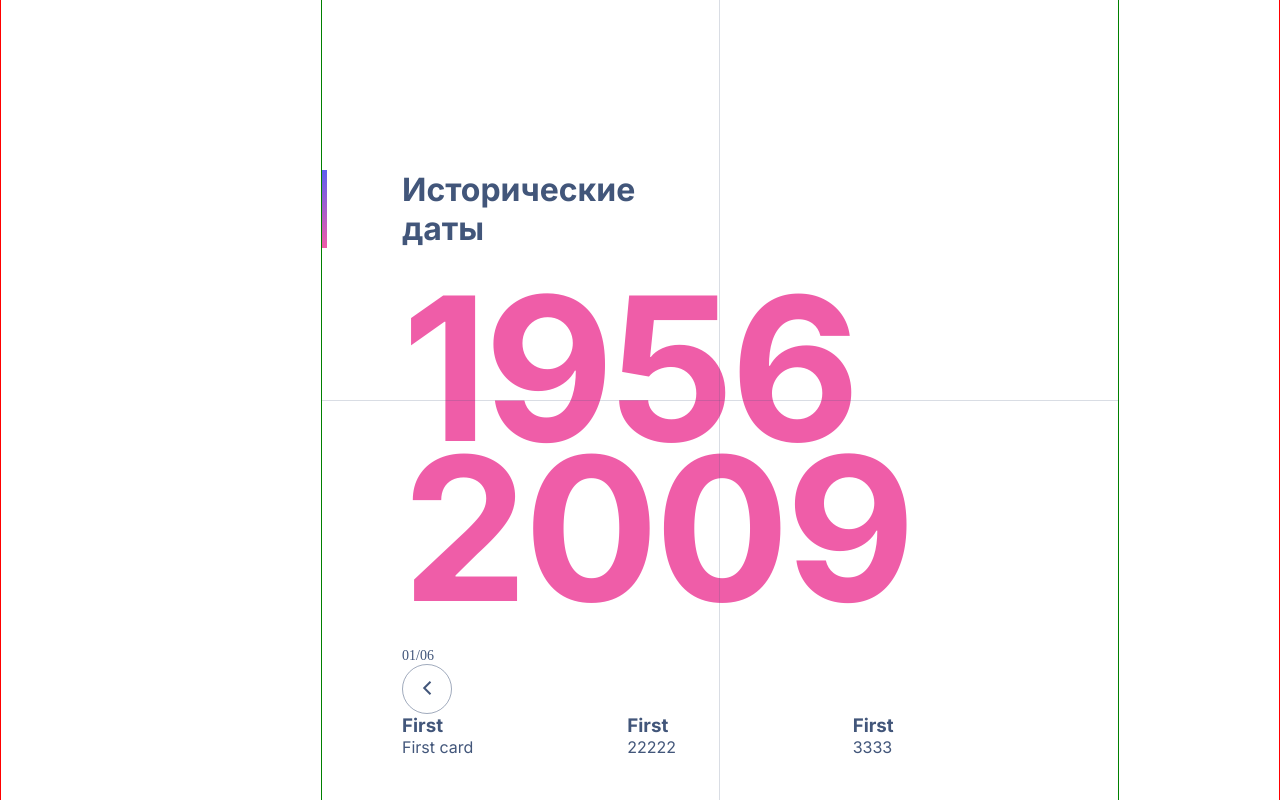
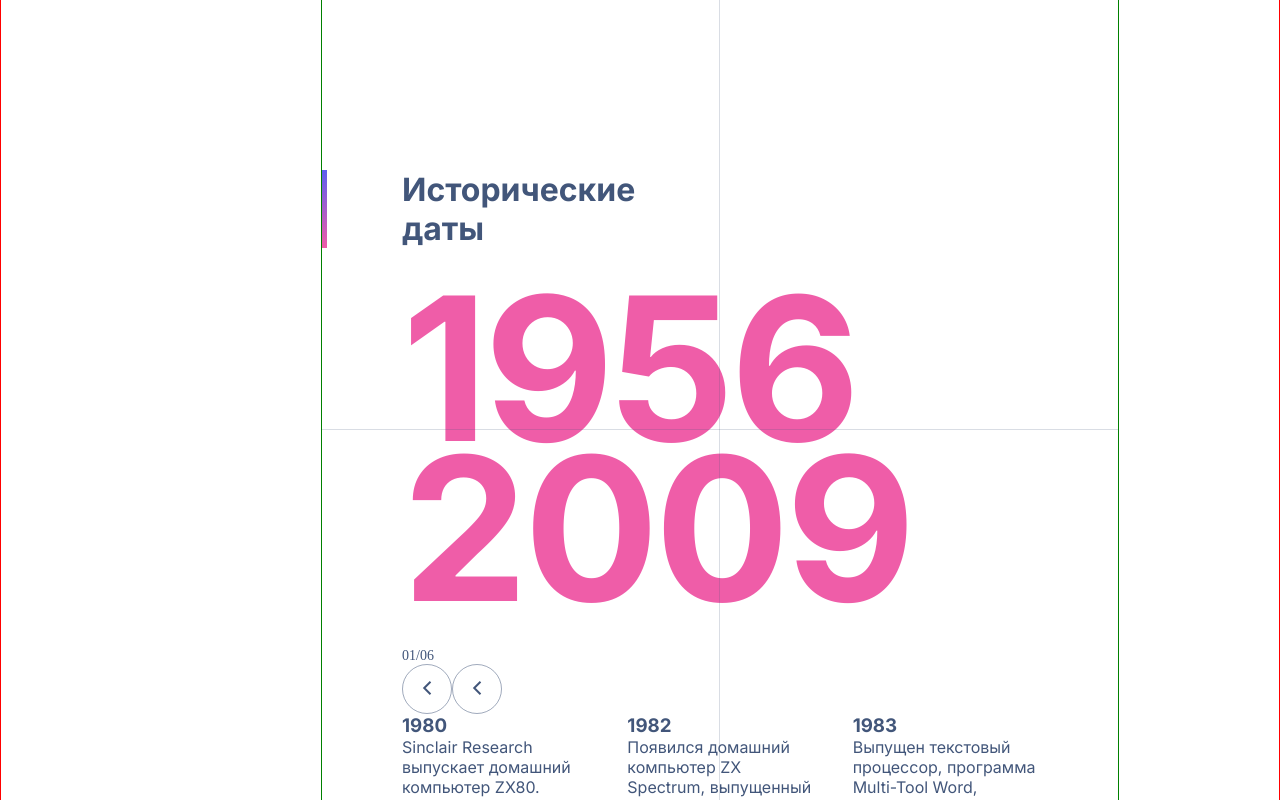
Before and after one commit to kravcov7/dates, a Next.js app: page / in a window 1280 px wide. Built offline with nearby package versions, Linux system fonts and the light colour scheme.

Commit message:
fix slider

```diff
--- a/desc.d.ts
+++ b/desc.d.ts
@@ -1 +1 @@
-declare module "swiper"
+declare module "swiper/modules"
--- a/src/app/page.tsx
+++ b/src/app/page.tsx
@@ -1,11 +1,10 @@
 import styles from "./page.module.css";
 import History from "@/components/History";
-import data from "@/assets/data";
 
 export default function Home() {
   return (
     <main className={styles.main}>
-      <History data={data} />
+      <History />
     </main>
   );
 }
--- a/src/assets/data.ts
+++ b/src/assets/data.ts
@@ -1,6 +1,188 @@
 const data = [
   {
     id: 1,
+    title: "технологии",
+    slidersFacts: [
+      {
+        id: 1,
+        year: 1980,
+        fact: "Sinclair Research выпускает домашний компьютер ZX80.",
+      },
+      {
+        id: 2,
+        year: 1982,
+        fact: "Появился домашний компьютер ZX Spectrum, выпущенный компанией Sinclair Research.",
+      },
+      {
+        id: 3,
+        year: 1983,
+        fact: "Выпущен текстовый процессор, программа Multi-Tool Word, которая вскоре станет Microsoft Word.",
+      },
+      {
+        id: 4,
+        year: 1986,
+        fact: "IBM представляет PC Convertible, первый портативный компьютер.",
+      },
+    ],
+    years: {
+      start: 1980,
+      end: 1986,
+    },
+  },
+  {
+    id: 2,
+    title: "кино",
+    slidersFacts: [
+      {
+        id: 1,
+        year: 1987,
+        fact: "«Хищник»/Predator, США (реж. Джон Мактиран).",
+      },
+      {
+        id: 2,
+        year: 1988,
+        fact: "«Кто подставил кролика Роджера»/Who framed Roger rabbit, США (реж. Роберт Земекис).",
+      },
+      {
+        id: 3,
+        year: 1989,
+        fact: "«Назад в будущее 2»/Back to the future 2, США (реж. Роберт Земекис).",
+      },
+      {
+        id: 4,
+        year: 1990,
+        fact: "«Крепкий орешек 2»/Die hard 2, США (реж. Ренни Харлин).",
+      },
+      {
+        id: 5,
+        year: 1991,
+        fact: "«Семейка Аддамс»/The Addams family, США (реж. Барри Зонненфельд).",
+      },
+    ],
+    years: {
+      start: 1987,
+      end: 1991,
+    },
+  },
+  {
+    id: 3,
+    title: "литература",
+    slidersFacts: [
+      {
+        id: 1,
+        year: 1992,
+        fact: "Нобелевская премия по литературе — Дерек Уолкотт, «За блестящий образец карибского эпоса в 64 разделах».",
+      },
+      {
+        id: 1,
+        year: 1994,
+        fact: "«Бессоница» — роман Стивена Кинга.",
+      },
+      {
+        id: 1,
+        year: 1995,
+        fact: "Нобелевская премия по литературе — Шеймас Хини.",
+      },
+      {
+        id: 1,
+        year: 1997,
+        fact: "«Гарри Поттер и философский камень» — Джоан Роулинг.",
+      },
+    ],
+    years: {
+      start: 1992,
+      end: 1997,
+    },
+  },
+  {
+    id: 4,
+    title: "",
+    slidersFacts: [
+      {
+        id: 1,
+        year: 1999,
+        fact: "Премьера балета «Золушка» в постановке Жан-Кристофа Майо, сценография Эрнеста Пиньона.",
+      },
+      {
+        id: 1,
+        year: 2000,
+        fact: "Возобновлено издание журнала «Театр».",
+      },
+      {
+        id: 1,
+        year: 1980,
+        fact: "",
+      },
+      {
+        id: 1,
+        year: 1980,
+        fact: "",
+      },
+    ],
+    years: {
+      start: 1999,
+      end: 2004,
+    },
+  },
+  {
+    id: 5,
+    title: "спорт",
+    slidersFacts: [
+      {
+        id: 1,
+        year: 1980,
+        fact: "Баскетбольный клуб ЦСКА стал победителем национального первенства России.",
+      },
+      {
+        id: 2,
+        year: 1980,
+        fact: "",
+      },
+      {
+        id: 3,
+        year: 1980,
+        fact: "",
+      },
+      {
+        id: 4,
+        year: 1980,
+        fact: "",
+      },
+    ],
+    years: {
+      start: 2006,
+      end: 2014,
+    },
+  },
+  {
+    id: 6,
+    title: "наука",
+    slidersFacts: [
+      {
+        id: 1,
+        year: 1980,
+        fact: "",
+      },
+      {
+        id: 2,
+        year: 1980,
+        fact: "",
+      },
+      {
+        id: 3,
+        year: 1980,
+        fact: "",
+      },
+      {
+        id: 4,
+        year: 1980,
+        fact: "",
+      },
+    ],
+    years: {
+      start: 2015,
+      end: 2022,
+    },
   },
 ];
 
--- a/src/components/History/index.tsx
+++ b/src/components/History/index.tsx
@@ -1,17 +1,17 @@
-import React from "react";
+"use client";
+import React, { useState } from "react";
 import styles from "./History.module.css";
 import { Button } from "@/shared/ui/Button/Button";
 import { CardsSlider } from "@/features/ui/CardsSlider/CardsSlider";
+import data from "@/assets/data";
 
-type Data = {
-  id: number;
-}[];
+function History() {
+  const [currentPointIndex, setCurrentPointIndex] = useState<number>(
+    data[0].id
+  );
 
-interface HistoricalDatesProps {
-  data: Data;
-}
+  const sliderData = data[currentPointIndex - 1].slidersFacts;
 
-function History({ data }: HistoricalDatesProps) {
   return (
     <>
       <div className={styles.history}>
@@ -19,7 +19,8 @@ function History({ data }: HistoricalDatesProps) {
         <div className={styles.dates}>1956 2009</div>
         <div className={styles.pagination}>01/06</div>
         <Button />
-        <CardsSlider />
+        <Button />
+        <CardsSlider sliderData={sliderData} />
       </div>
     </>
   );
--- a/src/features/ui/CardsSlider/CardsSlider.tsx
+++ b/src/features/ui/CardsSlider/CardsSlider.tsx
@@ -1,48 +1,31 @@
 'use client'
 
-import React from "react";
+import React, { useRef } from "react";
 import styles from "./CardsSlider.module.css";
-import Image from "next/image";
 import { Swiper, SwiperSlide } from "swiper/react";
 import { Navigation, Pagination } from "swiper/modules";
 import "swiper/css";
 import "swiper/css/navigation";
 import "swiper/css/pagination";
 
-export const CardsSlider = () => {
-  //   const { children } = props;
-  const cards = [
-    {
-      id: 1,
-      title: "First",
-      description: "First card",
-    },
-    {
-      id: 2,
-      title: "First",
-      description: "22222",
-    },
-    {
-      id: 3,
-      title: "First",
-      description: "3333",
-    },
-    {
-      id: 4,
-      title: "First",
-      description: "4444",
-    },
-    {
-      id: 5,
-      title: "First",
-      description: "55555",
-    },
-  ];
+interface slideData {
+  id: number;
+  year: number;
+  fact: string;
+}
+
+interface SliderProps {
+  sliderData: slideData[];
+
+}
+
+export const CardsSlider = ({sliderData}: SliderProps) => {
+
+  const prevRef = useRef<HTMLButtonElement | null>(null);
+  const nextRef = useRef<HTMLButtonElement | null>(null);
 
   return (
     <div className={styles.slider}>
-
-
       <Swiper
         className={styles.mySwiper}
         wrapperClass={styles.wrapper}
@@ -53,30 +36,50 @@ export const CardsSlider = () => {
         modules={[Navigation, Pagination]}
         navigation={{
           nextEl: `.${styles.next}`,
-          prevEl: `.${styles.prew}`,
+          prevEl: `.${styles.prew}`
+        }}
+        onInit={(swiper) => {
+          const navigation =
+            typeof swiper.params.navigation === "boolean"
+              ? null
+              : swiper.params.navigation;
+          if (navigation) {
+            navigation.prevEl = prevRef.current;
+            navigation.nextEl = nextRef.current;
+          }
+          swiper.navigation.init();
+          swiper.navigation.update();
         }}
         pagination={{
           el: `.${styles.pagination}`,
           clickable: true,
           bulletClass: styles.bullet,
-          bulletActiveClass: styles.activeBullet,
+          bulletActiveClass: styles.activeBullet
         }}
         breakpoints={{
           1070: {
             slidesPerView: 3,
-            spaceBetween: 40,
-          },
-        }}
-      >
-        {cards.map((card) => {
+            spaceBetween: 40
+          }
+        }}>
+        {sliderData.map((card: slideData) => {
           return (
             <SwiperSlide className={styles.mySlide} key={card.id}>
-              <h3 className={styles.title}>{card.title}</h3>
-              <p className={styles.description}>{card.description}</p>
+              <h3 className={styles.title}>{card.year}</h3>
+              <p className={styles.description}>{card.fact}</p>
             </SwiperSlide>
           );
         })}
       </Swiper>
+
+      <div  className={styles.pagination}></div>
+
+      <button ref={prevRef}  className={styles.prew}>
+        4444
+      </button>
+      <button ref={nextRef} className={ styles.next}>
+        55555
+      </button>
     </div>
   );
 };
--- a/src/shared/ui/Button/Button.tsx
+++ b/src/shared/ui/Button/Button.tsx
@@ -5,7 +5,6 @@ import Image from "next/image";
 
 export const Button: FC<ButtonHTMLAttributes<HTMLButtonElement>> = (props) => {
   const { children } = props;
-
   return (
     <button type="button" className={styles.button}>
       <Image src={Arrow} alt="arrow" width={12} height={14} />
```
